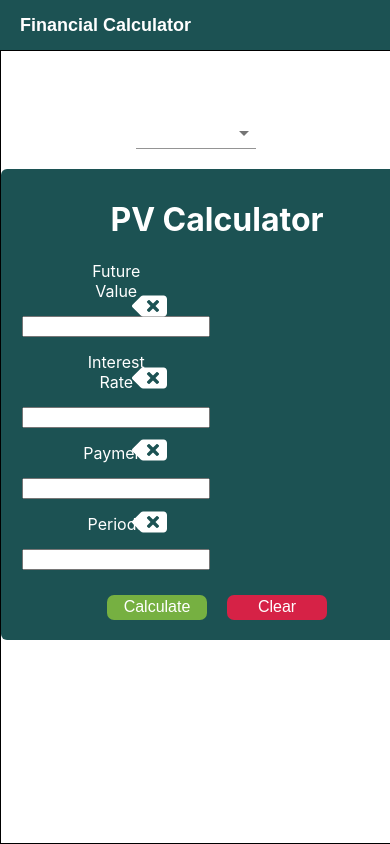
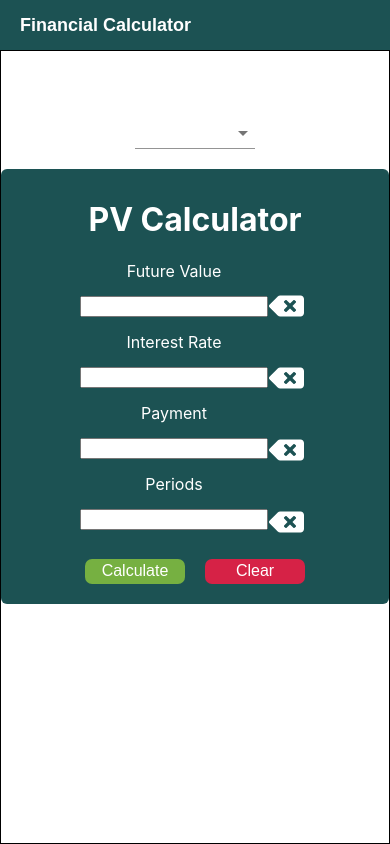
Before and after one commit to nickgusd/PV-FV-Calculator, a React (Create React App) app in the folder pcalculator/: page / in a window 390 px wide. Built offline with nearby package versions, Linux system fonts and the light colour scheme.

Commit message:
updating responsiveness

```diff
--- a/pcalculator/src/components/Calculator/Calculator.style.js
+++ b/pcalculator/src/components/Calculator/Calculator.style.js
@@ -28,6 +28,9 @@ export const CalcWrapper = styled.div`
   border-radius: 6px;
   background: #1c5253;
   color: white;
+  @media (max-width: 432px) {
+    width: auto;
+  }
 `;
 
 export const Container = styled.div`
@@ -57,8 +60,6 @@ export const Input = styled.input`
 export const Label = styled.label``;
 
 export const InputContainer = styled.div`
-  width: 15vw;
-
   display: flex;
   flex-direction: column;
   align-items: center;
```
